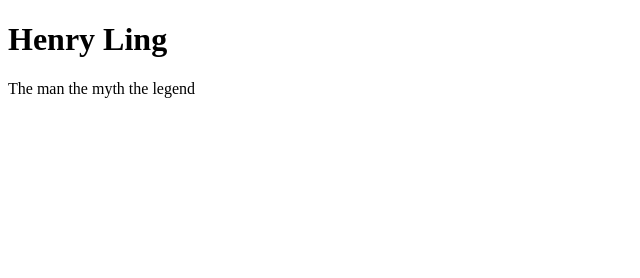
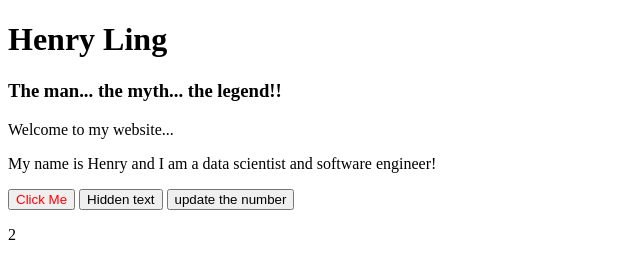
Before and after one commit to legrange271/my_website, a plain HTML site: page frontend/src/index.html in a window 1280 px wide. Shown: the whole page, without its empty margins (0-640 px from the left). Drawn offline with Linux system fonts and the light colour scheme.

Commit message:
added css and js files and added a more interesting frontend.

```diff
--- /dev/null
+++ b/frontend/src/css/style.css
@@ -0,0 +1,4 @@
+
+#mybutton1 {
+	color: red;
+}
--- a/frontend/src/index.html
+++ b/frontend/src/index.html
@@ -1,12 +1,25 @@
 <!DOCTYPE html>
 <html>
 	<head>
-		<title>Henry Ling</title>
+		<title>Henry Ling's website</title>
+		<script src="js/scripts.js"></script>
+		<link rel="stylesheet" type="text/css" href="css/style.css" media="screen" />
 	</head>
 	<body>
 
 		<h1>Henry Ling</h1>
-		<p>The man the myth the legend</p>
+		<h3>The man... the myth... the legend!!</h3>
+
+		<p>Welcome to my website...</p>
+		<p>My name is Henry and I am a data scientist and software engineer!</p>
+		<button id="mybutton1" onclick="SendAlert()">Click Me</button>
+		<button onclick="ShowHidden()">Hidden text</button>
+		<div id="hiddentext" style="display:none;">
+			<p>This is some hidden special content that I would like you to view</p>
+		</div>
+
+		<button onclick="updateTheNumber()">update the number</button>
+		<p id="numbertoupdate">2</p>
 
 	</body>
 </html>
--- /dev/null
+++ b/frontend/src/js/scripts.js
@@ -0,0 +1,24 @@
+function SendAlert() {
+	alert("Hello - thnak you to coming to my website");
+}
+
+function ShowHidden(){
+	document.getElementById("hiddentext").style.display = 'block';
+}
+
+function updateTheNumber(){
+	var currentVal = parseFloat(document.getElementById("numbertoupdate").innerHTML);
+	console.log(currentVal)
+	console.log(typeof currentVal)
+	if (currentVal == 3) {
+		var newVal = Math.PI;
+	}
+	else if (currentVal > 10){
+		var newVal = Math.floor(Math.random()*100)
+	}
+	else {
+		var newVal = currentVal +1;
+	}
+	document.getElementById("numbertoupdate").innerHTML = newVal
+
+}
```
